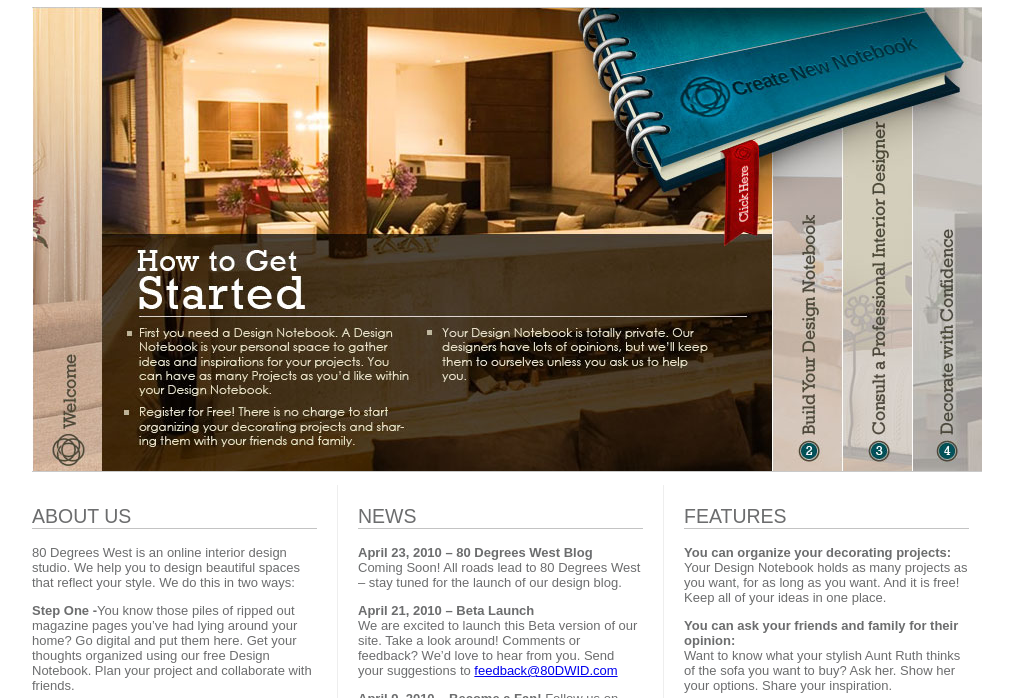
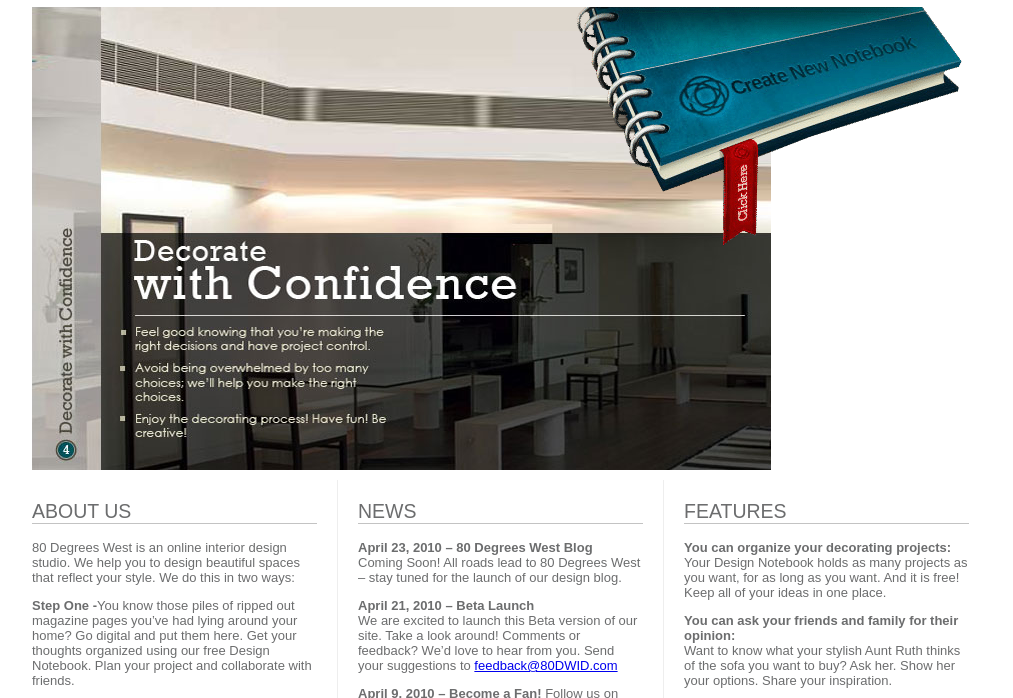
Before and after one commit to escusado/CROWD-coding-demo, a plain HTML site: page index.html in a window 1280 px wide. Shown: the part 93-791 px from the top of the page, without its empty margins (133-1146 px from the left). Drawn offline with Linux system fonts and the light colour scheme.

Commit message:
added slideshow assets :)

```diff
--- a/css/style.css
+++ b/css/style.css
@@ -117,6 +117,12 @@
 .clear{
 	clear:both;
 }
+.rel{
+	position:relative;
+}
+.abs{
+	position:absolute;
+}
 /*----- columns*/
 
 .colzi-1of3{
@@ -164,3 +170,14 @@
 .ie6 .nav li,.ie7 .nav li{
 	border-right:1px solid #999;
 }
+
+
+/*------------------------------------------------------------------ SLIDESHOW*/
+#slideshow{
+	height:463px;
+}
+
+#book_over{
+	top:0;
+	right:20px;
+}
--- a/index.html
+++ b/index.html
@@ -38,7 +38,7 @@
 
 			<div class="clear"></div>
 
-			<ul id="nav" class="nav  right">
+			<ul id="nav" class="nav right">
 				<li><a href="#">Home</a></li>
 				<li><a href="#">Our Process</a></li>
 				<li><a href="#">About Us</a></li>
@@ -49,8 +49,13 @@
 		</div>
 
 		<div id="content">
-			<div id="slideshow">
-				<img src="img/slideshow/step2.jpg" alt="" />
+			<div id="slideshow" class="rel">
+				<img id="slide-1" class="slide abs" src="img/slideshow/step1n.jpg" alt="" />
+				<img id="slide-2" class="slide abs" src="img/slideshow/step2n.jpg" alt="" />
+				<img id="slide-3" class="slide abs" src="img/slideshow/step3n.jpg" alt="" />
+				<img id="slide-4" class="slide abs" src="img/slideshow/step4n.jpg" alt="" />
+				<img id="slide-5" class="slide abs" src="img/slideshow/step5n.jpg" alt="" />
+				<img id="book_over" class="abs" src="img/slideshow/book_over.png" alt="" />
 			</div>
 
 			<div id="home-columns" class="adjust-height">
```
Also changed, not shown: img/slideshow/book_over.png (added), img/slideshow/step1.jpg (added), img/slideshow/step1n.jpg (added), img/slideshow/step2n.jpg (added), img/slideshow/step3.jpg (added), img/slideshow/step3n.jpg (added), img/slideshow/step4.jpg (added), img/slideshow/step4n.jpg (added), img/slideshow/step5.jpg (added), img/slideshow/step5n.jpg (added), 2 other files.
